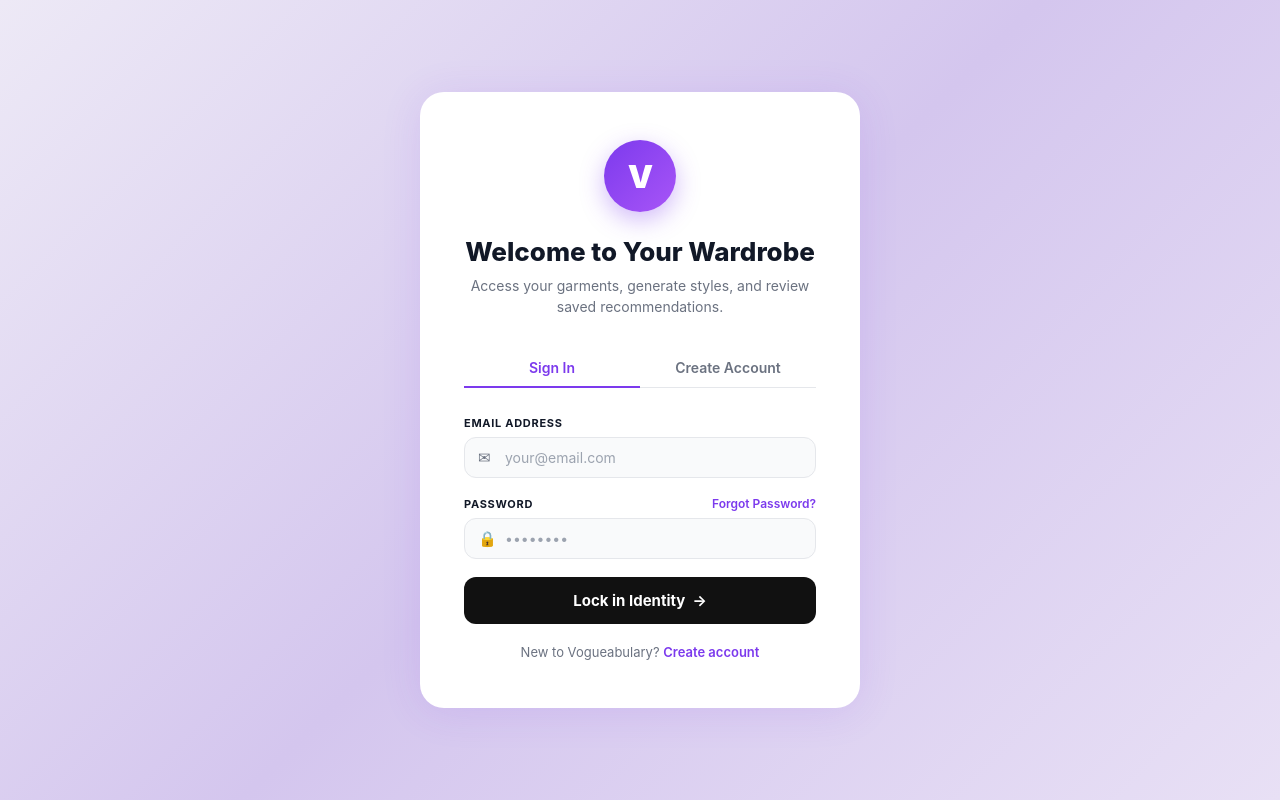
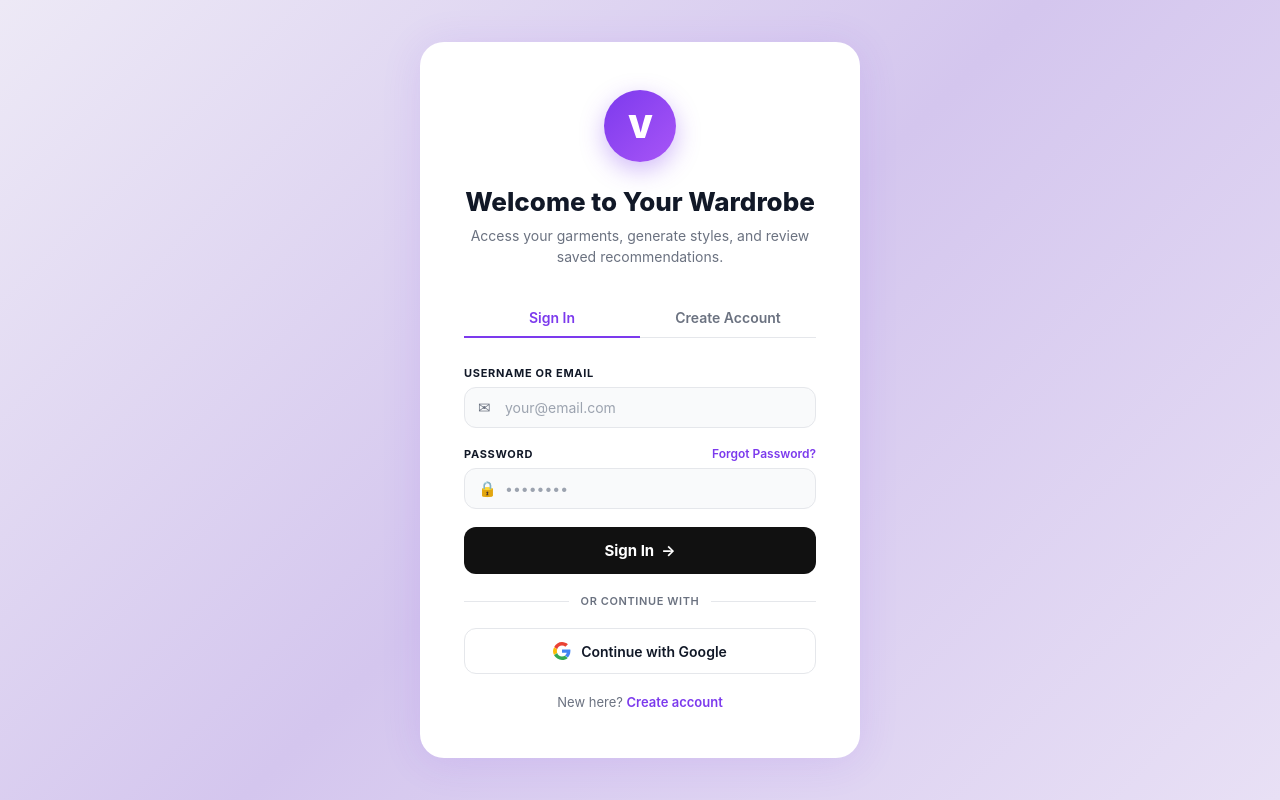
Before and after one commit to janvisanger22-dotcom/VOCABBULARY, a Flask app: page /login in a window 1280 px wide. Run offline with Flask 3, Linux system fonts and the light colour scheme.

Commit message:
Always show Google sign-in button, show helpful message if Client ID not set

```diff
--- a/ui/templates/login.html
+++ b/ui/templates/login.html
@@ -4,59 +4,51 @@
 <meta charset="UTF-8">
 <meta name="viewport" content="width=device-width,initial-scale=1.0">
 <title>Vogueabulary — Sign In</title>
-{% if google_client_id %}
-<meta name="google-signin-client_id" content="{{ google_client_id }}">
-{% endif %}
 <style>
 *{margin:0;padding:0;box-sizing:border-box}
 :root{--bg1:#EDE9F6;--bg2:#D4C6EE;--card:#FFFFFF;--tx:#111827;--mt:#6B7280;--border:#E5E7EB;--ac:#7C3AED;--btn:#111111;--fn:-apple-system,BlinkMacSystemFont,'Segoe UI',system-ui,sans-serif}
 body{font-family:var(--fn);min-height:100vh;background:linear-gradient(135deg,var(--bg1) 0%,var(--bg2) 50%,#E8E0F5 100%);display:flex;align-items:center;justify-content:center;padding:20px}
 .card{width:100%;max-width:440px;background:var(--card);border-radius:24px;padding:48px 44px;box-shadow:0 4px 40px rgba(124,58,237,.12);animation:up .45s ease}
 @keyframes up{from{opacity:0;transform:translateY(18px)}to{opacity:1;transform:translateY(0)}}
-
-/* Logo */
 .logo-wrap{display:flex;justify-content:center;margin-bottom:24px}
 .logo-circle{width:72px;height:72px;border-radius:50%;background:linear-gradient(135deg,#7C3AED,#A855F7);display:flex;align-items:center;justify-content:center;box-shadow:0 8px 24px rgba(124,58,237,.35)}
 .logo-v{font-size:32px;font-weight:900;color:white;letter-spacing:-1px}
-
 .title{font-size:26px;font-weight:800;color:var(--tx);text-align:center;margin-bottom:8px}
 .subtitle{font-size:14px;color:var(--mt);text-align:center;line-height:1.5;margin-bottom:32px}
-
-/* Tabs */
-.tabs{display:flex;gap:0;margin-bottom:28px;border-bottom:1px solid var(--border)}
+.tabs{display:flex;margin-bottom:28px;border-bottom:1px solid var(--border)}
 .tab{flex:1;padding:10px 0;background:none;border:none;font-size:14px;font-weight:600;color:var(--mt);cursor:pointer;font-family:var(--fn);border-bottom:2px solid transparent;margin-bottom:-1px;transition:.2s}
 .tab.on{color:var(--ac);border-bottom-color:var(--ac)}
-
-/* Form */
 .form-section{display:none}.form-section.on{display:block;animation:up .3s ease}
 .fg{margin-bottom:18px}
 .fl-row{display:flex;justify-content:space-between;align-items:center;margin-bottom:7px}
 .fl{font-size:11px;font-weight:700;color:var(--tx);text-transform:uppercase;letter-spacing:.7px}
-.forgot{font-size:12px;font-weight:600;color:var(--ac);text-decoration:none;cursor:pointer}
+.forgot{font-size:12px;font-weight:600;color:var(--ac);cursor:pointer}
 .forgot:hover{text-decoration:underline}
 .input-wrap{position:relative;display:flex;align-items:center}
 .input-icon{position:absolute;left:14px;color:var(--mt);font-size:15px;pointer-events:none}
 .fi{width:100%;background:#F9FAFB;border:1.5px solid var(--border);border-radius:12px;color:var(--tx);padding:11px 14px 11px 40px;font-size:14px;font-family:var(--fn);outline:none;transition:.2s}
 .fi:focus{border-color:var(--ac);background:#fff;box-shadow:0 0 0 3px rgba(124,58,237,.08)}
 .fi::placeholder{color:#9CA3AF}
-
 .err{font-size:12px;color:#DC2626;margin-bottom:14px;padding:10px 12px;background:#FEF2F2;border-radius:8px;border-left:3px solid #DC2626;display:none}
 .err.show{display:block}
-
 .btn-primary{width:100%;padding:14px;background:var(--btn);border:none;border-radius:12px;color:white;font-size:15px;font-weight:700;cursor:pointer;font-family:var(--fn);transition:.2s;display:flex;align-items:center;justify-content:center;gap:8px;margin-top:4px}
 .btn-primary:hover{background:#1F2937;transform:translateY(-1px)}
 .btn-primary:disabled{opacity:.5;cursor:not-allowed;transform:none}
-
 .divider{display:flex;align-items:center;gap:12px;margin:20px 0;color:var(--mt);font-size:11px;font-weight:600;text-transform:uppercase;letter-spacing:.6px}
 .divider::before,.divider::after{content:'';flex:1;height:1px;background:var(--border)}
+.btn-google{width:100%;padding:13px 16px;background:white;border:1.5px solid var(--border);border-radius:12px;color:var(--tx);font-size:14px;font-weight:600;cursor:pointer;font-family:var(--fn);transition:.2s;display:flex;align-items:center;justify-content:center;gap:10px}
+.btn-google:hover{background:#F9FAFB;border-color:#D1D5DB;box-shadow:0 2px 8px rgba(0,0,0,.08)}
+.switch-text{text-align:center;font-size:13px;color:var(--mt);margin-top:20px}
+.switch-link{color:var(--ac);font-weight:600;cursor:pointer}
+.switch-link:hover{text-decoration:underline}
 
-.btn-google{width:100%;padding:12px;background:white;border:1.5px solid var(--border);border-radius:12px;color:var(--tx);font-size:14px;font-weight:600;cursor:pointer;font-family:var(--fn);transition:.2s;display:flex;align-items:center;justify-content:center;gap:10px}
-.btn-google:hover{background:#F9FAFB;border-color:#D1D5DB}
-.google-icon{width:18px;height:18px}
+/* Google One Tap container — hidden by default, shown when GSI loads */
+#gsi-container{margin-top:0}
 
-.switch-text{text-align:center;font-size:13px;color:var(--mt);margin-top:20px}
-.switch-link{color:var(--ac);font-weight:600;cursor:pointer;text-decoration:none}
-.switch-link:hover{text-decoration:underline}
+@media(max-width:480px){
+  .card{padding:36px 24px}
+  .title{font-size:22px}
+}
 </style>
 </head>
 <body>
@@ -74,10 +66,10 @@ body{font-family:var(--fn);min-height:100vh;background:linear-gradient(135deg,va
 
   <div class="err" id="errMsg"></div>
 
-  <!-- Login -->
+  <!-- Sign In -->
   <div class="form-section on" id="loginForm">
     <div class="fg">
-      <div class="fl-row"><label class="fl">Email Address</label></div>
+      <div class="fl-row"><label class="fl">Username or Email</label></div>
       <div class="input-wrap">
         <span class="input-icon">✉</span>
         <input class="fi" id="lUser" placeholder="your@email.com" autocomplete="username">
@@ -93,28 +85,21 @@ body{font-family:var(--fn);min-height:100vh;background:linear-gradient(135deg,va
         <input class="fi" id="lPass" type="password" placeholder="••••••••" autocomplete="current-password" onkeydown="if(event.key==='Enter')doLogin()">
       </div>
     </div>
-    <button class="btn-primary" id="loginBtn" onclick="doLogin()">Lock in Identity &nbsp;→</button>
-    {% if google_client_id %}
+    <button class="btn-primary" id="loginBtn" onclick="doLogin()">Sign In &nbsp;→</button>
+
     <div class="divider">or continue with</div>
-    <div id="g_id_onload"
-         data-client_id="{{ google_client_id }}"
-         data-callback="handleGoogleCredential"
-         data-auto_prompt="false">
-    </div>
-    <div class="g_id_signin"
-         data-type="standard"
-         data-shape="rectangular"
-         data-theme="outline"
-         data-text="continue_with"
-         data-size="large"
-         data-width="352"
-         data-logo_alignment="left">
-    </div>
-    {% endif %}
-    <div class="switch-text">New to Vogueabulary? <span class="switch-link" onclick="switchTabByName('register')">Create account</span></div>
+    <button class="btn-google" onclick="triggerGoogle()">
+      <svg width="18" height="18" viewBox="0 0 48 48"><path fill="#EA4335" d="M24 9.5c3.5 0 6.6 1.2 9 3.2l6.7-6.7C35.7 2.5 30.2 0 24 0 14.8 0 7 5.4 3.2 13.3l7.8 6C12.9 13.2 18 9.5 24 9.5z"/><path fill="#4285F4" d="M46.5 24.5c0-1.6-.1-3.1-.4-4.5H24v8.5h12.7c-.6 3-2.3 5.5-4.8 7.2l7.5 5.8c4.4-4 6.9-10 6.9-17z" /><path fill="#FBBC05" d="M11 28.7c-.5-1.4-.7-2.9-.7-4.5s.3-3.1.7-4.5l-7.8-6A23.9 23.9 0 0 0 0 24c0 3.9.9 7.5 2.6 10.8l8.4-6.1z"/><path fill="#34A853" d="M24 48c6.2 0 11.4-2 15.2-5.5l-7.5-5.8c-2 1.4-4.6 2.2-7.7 2.2-6 0-11.1-4-12.9-9.4l-8.4 6.1C7 42.5 14.8 48 24 48z"/><path fill="none" d="M0 0h48v48H0z"/></svg>
+      Continue with Google
+    </button>
+
+    <!-- Real Google GSI renders here when Client ID is set -->
+    <div id="gsi-container"></div>
+
+    <div class="switch-text">New here? <span class="switch-link" onclick="switchTabByName('register')">Create account</span></div>
   </div>
 
-  <!-- Register -->
+  <!-- Create Account -->
   <div class="form-section" id="registerForm">
     <div class="fg">
       <div class="fl-row"><label class="fl">Your Name</label></div>
@@ -138,26 +123,42 @@ body{font-family:var(--fn);min-height:100vh;background:linear-gradient(135deg,va
       </div>
     </div>
     <button class="btn-primary" id="registerBtn" onclick="doRegister()">Create Account &nbsp;→</button>
-    {% if google_client_id %}
-    <div class="divider">or</div>
-    <div class="g_id_signin"
-         data-type="standard"
-         data-shape="rectangular"
-         data-theme="outline"
-         data-text="signup_with"
-         data-size="large"
-         data-width="352"
-         data-logo_alignment="left">
-    </div>
-    {% endif %}
+
+    <div class="divider">or sign up with</div>
+    <button class="btn-google" onclick="triggerGoogle()">
+      <svg width="18" height="18" viewBox="0 0 48 48"><path fill="#EA4335" d="M24 9.5c3.5 0 6.6 1.2 9 3.2l6.7-6.7C35.7 2.5 30.2 0 24 0 14.8 0 7 5.4 3.2 13.3l7.8 6C12.9 13.2 18 9.5 24 9.5z"/><path fill="#4285F4" d="M46.5 24.5c0-1.6-.1-3.1-.4-4.5H24v8.5h12.7c-.6 3-2.3 5.5-4.8 7.2l7.5 5.8c4.4-4 6.9-10 6.9-17z" /><path fill="#FBBC05" d="M11 28.7c-.5-1.4-.7-2.9-.7-4.5s.3-3.1.7-4.5l-7.8-6A23.9 23.9 0 0 0 0 24c0 3.9.9 7.5 2.6 10.8l8.4-6.1z"/><path fill="#34A853" d="M24 48c6.2 0 11.4-2 15.2-5.5l-7.5-5.8c-2 1.4-4.6 2.2-7.7 2.2-6 0-11.1-4-12.9-9.4l-8.4 6.1C7 42.5 14.8 48 24 48z"/><path fill="none" d="M0 0h48v48H0z"/></svg>
+      Sign up with Google
+    </button>
+
     <div class="switch-text" style="margin-top:16px">Already have an account? <span class="switch-link" onclick="switchTabByName('login')">Sign in</span></div>
   </div>
 </div>
 
 {% if google_client_id %}
-<script src="https://accounts.google.com/gsi/client" async></script>
+<!-- Load Google Identity Services only when Client ID is configured -->
+<script src="https://accounts.google.com/gsi/client" async onload="initGSI()"></script>
 {% endif %}
+
 <script>
+const GOOGLE_CLIENT_ID = "{{ google_client_id|default('') }}";
+
+function initGSI() {
+  if (!GOOGLE_CLIENT_ID) return;
+  google.accounts.id.initialize({
+    client_id: GOOGLE_CLIENT_ID,
+    callback: handleGoogleCredential,
+    auto_select: false,
+  });
+}
+
+function triggerGoogle() {
+  if (!GOOGLE_CLIENT_ID) {
+    showErr('Google sign-in is not configured yet. Please use email and password to sign in, or ask the site admin to add the Google Client ID.');
+    return;
+  }
+  google.accounts.id.prompt();
+}
+
 async function handleGoogleCredential(response) {
   const res  = await fetch('/api/auth/google', {method:'POST', headers:{'Content-Type':'application/json'}, body: JSON.stringify({credential: response.credential})});
   const data = await res.json();
@@ -165,41 +166,45 @@ async function handleGoogleCredential(response) {
   else { showErr(data.error || 'Google sign-in failed'); }
 }
 
-function switchTab(name,btn){
-  document.querySelectorAll('.tab').forEach(t=>t.classList.remove('on'));
-  document.querySelectorAll('.form-section').forEach(f=>f.classList.remove('on'));
+function switchTab(name, btn) {
+  document.querySelectorAll('.tab').forEach(t => t.classList.remove('on'));
+  document.querySelectorAll('.form-section').forEach(f => f.classList.remove('on'));
   btn.classList.add('on');
-  document.getElementById(name+'Form').classList.add('on');
+  document.getElementById(name + 'Form').classList.add('on');
   document.getElementById('errMsg').classList.remove('show');
 }
-function switchTabByName(name){
-  switchTab(name, document.querySelectorAll('.tab')[name==='login'?0:1]);
+function switchTabByName(name) {
+  switchTab(name, document.querySelectorAll('.tab')[name === 'login' ? 0 : 1]);
 }
-function showErr(msg){const el=document.getElementById('errMsg');el.textContent=msg;el.classList.add('show');}
-
-async function doLogin(){
-  const btn=document.getElementById('loginBtn');
-  const user=document.getElementById('lUser').value.trim();
-  const pass=document.getElementById('lPass').value;
-  if(!user||!pass){showErr('Please fill in both fields');return;}
-  btn.disabled=true;btn.textContent='Signing in...';
-  const res=await fetch('/api/login',{method:'POST',headers:{'Content-Type':'application/json'},body:JSON.stringify({username:user,password:pass})});
-  const data=await res.json();
-  if(data.success){window.location.href='/';}
-  else{showErr(data.error||'Something went wrong');btn.disabled=false;btn.innerHTML='Lock in Identity &nbsp;→';}
+function showErr(msg) {
+  const el = document.getElementById('errMsg');
+  el.textContent = msg;
+  el.classList.add('show');
 }
 
-async function doRegister(){
-  const btn=document.getElementById('registerBtn');
-  const name=document.getElementById('rName').value.trim();
-  const user=document.getElementById('rUser').value.trim().replace(/\s+/g,'');
-  const pass=document.getElementById('rPass').value;
-  if(!name||!user||!pass){showErr('Please fill in all fields');return;}
-  btn.disabled=true;btn.textContent='Creating account...';
-  const res=await fetch('/api/register',{method:'POST',headers:{'Content-Type':'application/json'},body:JSON.stringify({display_name:name,username:user,password:pass})});
-  const data=await res.json();
-  if(data.success){window.location.href='/';}
-  else{showErr(data.error||'Something went wrong');btn.disabled=false;btn.innerHTML='Create Account &nbsp;→';}
+async function doLogin() {
+  const btn  = document.getElementById('loginBtn');
+  const user = document.getElementById('lUser').value.trim();
+  const pass = document.getElementById('lPass').value;
+  if (!user || !pass) { showErr('Please fill in both fields'); return; }
+  btn.disabled = true; btn.textContent = 'Signing in...';
+  const res  = await fetch('/api/login', {method:'POST', headers:{'Content-Type':'application/json'}, body: JSON.stringify({username: user, password: pass})});
+  const data = await res.json();
+  if (data.success) { window.location.href = '/'; }
+  else { showErr(data.error || 'Something went wrong'); btn.disabled = false; btn.innerHTML = 'Sign In &nbsp;→'; }
+}
+
+async function doRegister() {
+  const btn  = document.getElementById('registerBtn');
+  const name = document.getElementById('rName').value.trim();
+  const user = document.getElementById('rUser').value.trim().replace(/\s+/g, '');
+  const pass = document.getElementById('rPass').value;
+  if (!name || !user || !pass) { showErr('Please fill in all fields'); return; }
+  btn.disabled = true; btn.textContent = 'Creating account...';
+  const res  = await fetch('/api/register', {method:'POST', headers:{'Content-Type':'application/json'}, body: JSON.stringify({display_name: name, username: user, password: pass})});
+  const data = await res.json();
+  if (data.success) { window.location.href = '/'; }
+  else { showErr(data.error || 'Something went wrong'); btn.disabled = false; btn.innerHTML = 'Create Account &nbsp;→'; }
 }
 </script>
 </body>
```
